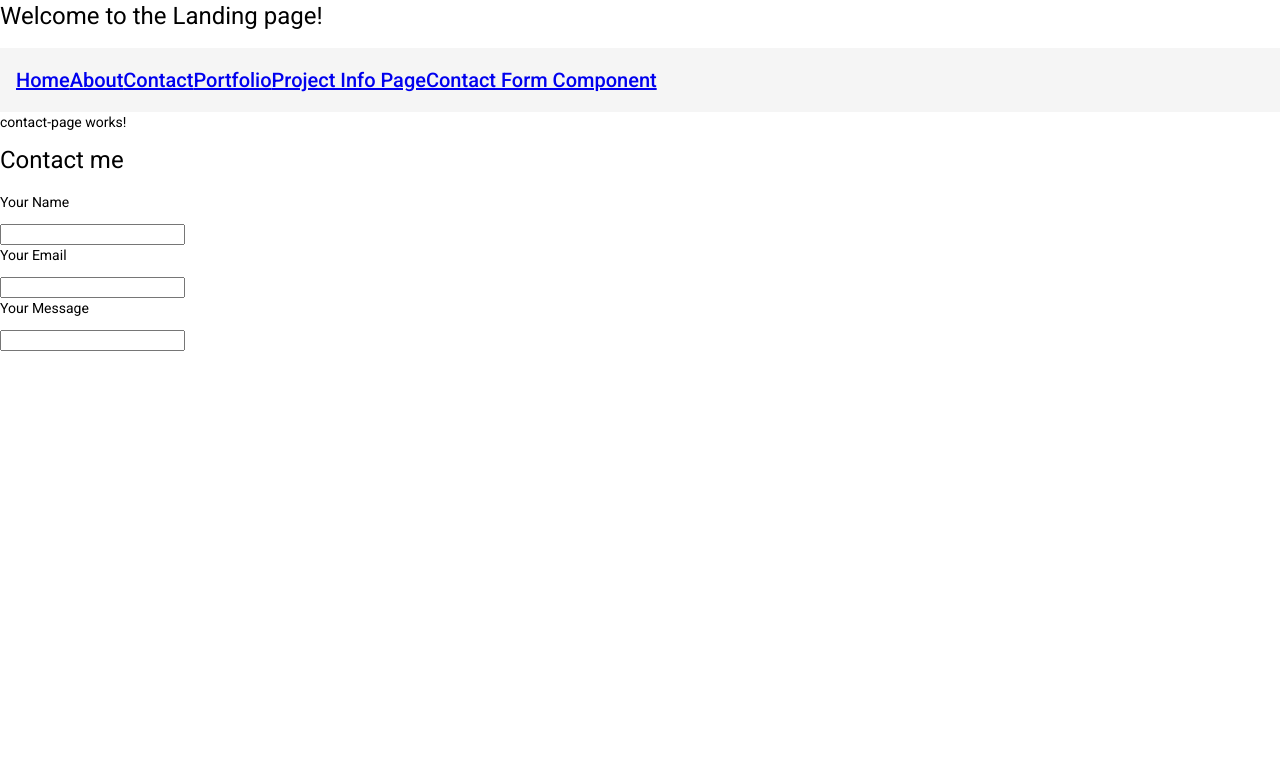
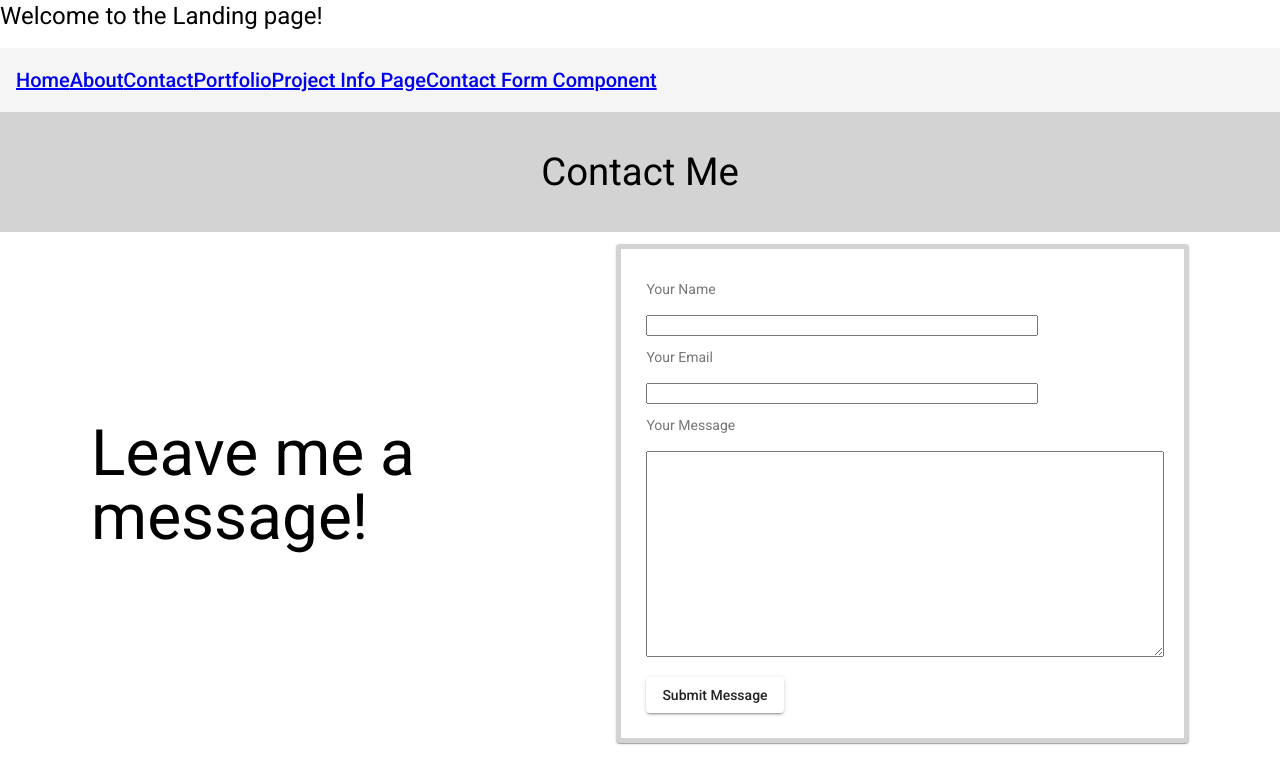
Before and after one commit to josiahryan555/personal-website, an Angular app in the folder website/: page /contact in a window 1280 px wide. Shown: the top 784 px of the page. Built offline with nearby package versions, Linux system fonts and the light colour scheme.

Commit message:
updated contact+proj info pages

```diff
--- a/website/src/app/about-page/about-page.component.html
+++ b/website/src/app/about-page/about-page.component.html
@@ -1 +1,2 @@
 <p>about-page works!</p>
+<h1 class="header">About Me</h1>
--- a/website/src/app/about-page/about-page.component.scss
+++ b/website/src/app/about-page/about-page.component.scss
@@ -0,0 +1,7 @@
+.header {
+  background-color: lightgrey;
+  padding-top: 50px;
+  padding-bottom: 50px;
+  font-size: 3vw;
+  text-align: center;
+}
--- a/website/src/app/app.module.ts
+++ b/website/src/app/app.module.ts
@@ -37,7 +37,7 @@ import { MatFormFieldModule } from '@angular/material/form-field';
     MatToolbarModule,
     MatIconModule,
     MatInputModule,
-    MatFormFieldModule
+    MatFormFieldModule,
 
   ],
   providers: [],
--- a/website/src/app/components/proj-info-page/proj-info-page.component.html
+++ b/website/src/app/components/proj-info-page/proj-info-page.component.html
@@ -1,2 +1,19 @@
-<p>proj-info-page works!</p>
-<h1>Project Name</h1>
+<h1 class="header">Project Name</h1>
+<div class="container">
+  <div class="image">
+    <img class="image"
+      src="https://www.newshub.co.nz/home/lifestyle/2019/11/dog-years-are-a-myth-2-year-old-dogs-already-middle-aged-scientists/_jcr_content/par/video/image.dynimg.1280.q75.jpg/v1574572358818/GETTY-labrador-puppy-1120.jpg"
+      s>
+  </div>
+  <div>
+    <h1 class="date">November 2022</h1>
+    <p class="text">Lorem Ipsum dolor sit amet, consectetur adipiscing elit, sed do eiusmod tempor incididunt ut labore
+      et dolore
+      magna aliqua. Ut enim ad minim veniam, quis nostrud exercitation ullamco laboris nisi ut aliquip ex ea commodo
+      consequat. Duis aute irure dolor in reprehenderit in voluptate velit esse cillum dolore eu fugiat nulla pariatur.
+      Excepteur sint occaecat cupidatat non proident, sunt in culpa qui officia deserunt mollit anim id est laborum.
+    </p>
+    <mat-icon class="icon">link</mat-icon>
+  </div>
+
+</div>
--- a/website/src/app/components/proj-info-page/proj-info-page.component.scss
+++ b/website/src/app/components/proj-info-page/proj-info-page.component.scss
@@ -0,0 +1,35 @@
+.header {
+  background-color: lightgrey;
+  padding-top: 50px;
+  padding-bottom: 50px;
+  font-size: 3vw;
+  text-align: center;
+}
+
+.container {
+  display: flex;
+  align-items: center;
+  justify-content: center;
+  gap: 3vw;
+  flex-wrap: wrap;
+  flex: 200px;
+}
+
+.image {
+  max-width: 40vw;
+  border-radius: 10px;
+}
+
+.text {
+  max-width: 40vw;
+  font-size: 1.2vw;
+  line-height: 1.5vw;
+}
+
+.date {
+  font-size: 2vw;
+}
+
+.icon {
+  font-size: 2vw;
+}
--- a/website/src/app/contact-page/contact-page.component.html
+++ b/website/src/app/contact-page/contact-page.component.html
@@ -1,14 +1,16 @@
-<p>contact-page works!</p>
-
-<h1>Contact me</h1>
-
-<p>Your Name</p>
-<input>
-<p>Your Email</p>
-<input>
-<p>Your Message</p>
-<input>
-
-<div>
-  <button mat-raised-button></button>
+<p class="header">Contact Me</p>
+<div class="container">
+  <h1 class="description">Leave me a message!</h1>
+  <mat-card class="form">
+    <mat-card-title></mat-card-title>
+    <mat-card-subtitle>Your Name</mat-card-subtitle>
+    <input type="text" class="textbox">
+    <mat-card-subtitle>Your Email</mat-card-subtitle>
+    <input type="text" class="textbox">
+    <mat-card-subtitle>Your Message</mat-card-subtitle>
+    <textarea type="text" class="textbox" id="message-box"></textarea>
+    <div>
+      <button mat-raised-button>Submit Message</button>
+    </div>
+  </mat-card>
 </div>
--- a/website/src/app/contact-page/contact-page.component.scss
+++ b/website/src/app/contact-page/contact-page.component.scss
@@ -0,0 +1,38 @@
+.header {
+  background-color: lightgrey;
+  padding-top: 50px;
+  padding-bottom: 50px;
+  font-size: 3vw;
+  text-align: center;
+}
+
+.description {
+  font-size: 5vw;
+  max-width: 40vw;
+  line-height: 5vw;
+}
+
+.container {
+  display: flex;
+  align-items: center;
+  justify-content: center;
+  gap: 1vw;
+}
+
+.textbox {
+  margin-bottom: 15px;
+  width: 75%;
+}
+
+.form {
+  width: 40vw;
+  border: 5px solid lightgray;
+  padding: 2vw;
+}
+
+#message-box {
+  height: 200px;
+  width: 40vw;
+  max-width: 100%;
+  min-width: 75%;
+}
--- a/website/src/app/portfolio-page/portfolio-page.component.scss
+++ b/website/src/app/portfolio-page/portfolio-page.component.scss
@@ -3,6 +3,9 @@
 }
 
 .header {
+  background-color: lightgrey;
+  padding-top: 50px;
+  padding-bottom: 50px;
   font-size: 3vw;
-  margin-left: 3vw;
+  text-align: center;
 }
```
